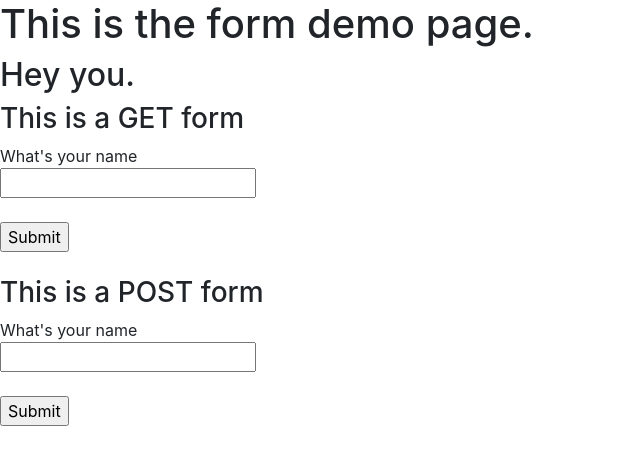
After one commit to daveharsi/songbase, a Flask app: page /form-demo in a window 1280 px wide. The commit adds this page. Shown: the top 465 px of the page, without its empty margins (0-640 px from the left). Run offline with Flask 2, Linux system fonts and the light colour scheme; some libraries are stand-ins or nearby versions.

Commit message:
GET and POST

```diff
--- a/songbase.py
+++ b/songbase.py
@@ -1,11 +1,26 @@
-from flask import Flask, render_template
+from flask import Flask, session, render_template, request, redirect, url_for
 app = Flask(__name__)
+app.config['SECRET_KEY'] = 'lawf2963645hfbcjd'
 
 
 @app.route('/')
 def index():
     # return '<h1>hello world!!!</h1>'
     return render_template('index.html')
+
+
+@app.route('/form-demo', methods = ['GET', 'POST'])
+def form_demo():
+    if request.method == 'GET':
+        first_name = request.args.get('first_name')
+        if first_name:
+            return render_template('form-demo.html', first_name=first_name)
+        else:
+            return render_template('form-demo.html', first_name=session.get('first_name'))
+
+    if request.method == 'POST':
+        session['first_name'] = request.form['first_name']
+        return redirect(url_for('form_demo'))
 
 
 @app.route('/mysong')
--- a/templates/base.html
+++ b/templates/base.html
@@ -4,10 +4,21 @@
       {% block head%}
     <meta charset="utf-8">
     <title>{% block title %}{%endblock%} - SongBase</title>
+      <meta charset="utf-8">
+      <meta name="viewport" content="width=device-width, initial-scale=1, shrink-to-fit=no">
+      <!-- Bootstrap CSS -->
+      <link rel="stylesheet" href="https://maxcdn.bootstrapcdn.com/bootstrap/4.0.0-beta.2/css/bootstrap.min.css">
     {% endblock%}
   </head>
   <body>
     {% block page_content %}
     {% endblock%}
+
+    {% block scripts%}
+  <!-- jQuery first, then Popper.js, then Bootstrap JS -->
+  <script src="https://code.jquery.com/jquery-3.2.1.slim.min.js"></script>
+  <script src="https://cdnjs.cloudflare.com/ajax/libs/popper.js/1.12.3/umd/popper.min.js"></script>
+  <script src="https://maxcdn.bootstrapcdn.com/bootstrap/4.0.0-beta.2/js/bootstrap.min.js"></script>
+  {% endblock%}
   </body>
 </html>
--- /dev/null
+++ b/templates/form-demo.html
@@ -0,0 +1,26 @@
+<!DOCTYPE html>
+
+{% extends "base.html" %}
+{% block title%}
+  Form Demo
+{% endblock%}
+{% block page_content%}
+    <h1>This is the form demo page.</h1>
+    {% if first_name %}
+      <h2>Hello {{first_name}}</h2>
+    {% else %}
+      <h2>Hey you.</h2>
+    {% endif %}
+    <h3>This is a GET form</h3>
+    <form action="/form-demo" method="get">
+      What's your name <br>
+      <input type="text" name="first_name"> <br><br>
+      <input type="submit" name="" value="Submit">
+    </form><br>
+    <h3>This is a POST form</h3>
+    <form action="/form-demo" method="post">
+      What's your name <br>
+      <input type="text" name="first_name"> <br><br>
+      <input type="submit" name="" value="Submit">
+    </form>
+{% endblock%}
```
